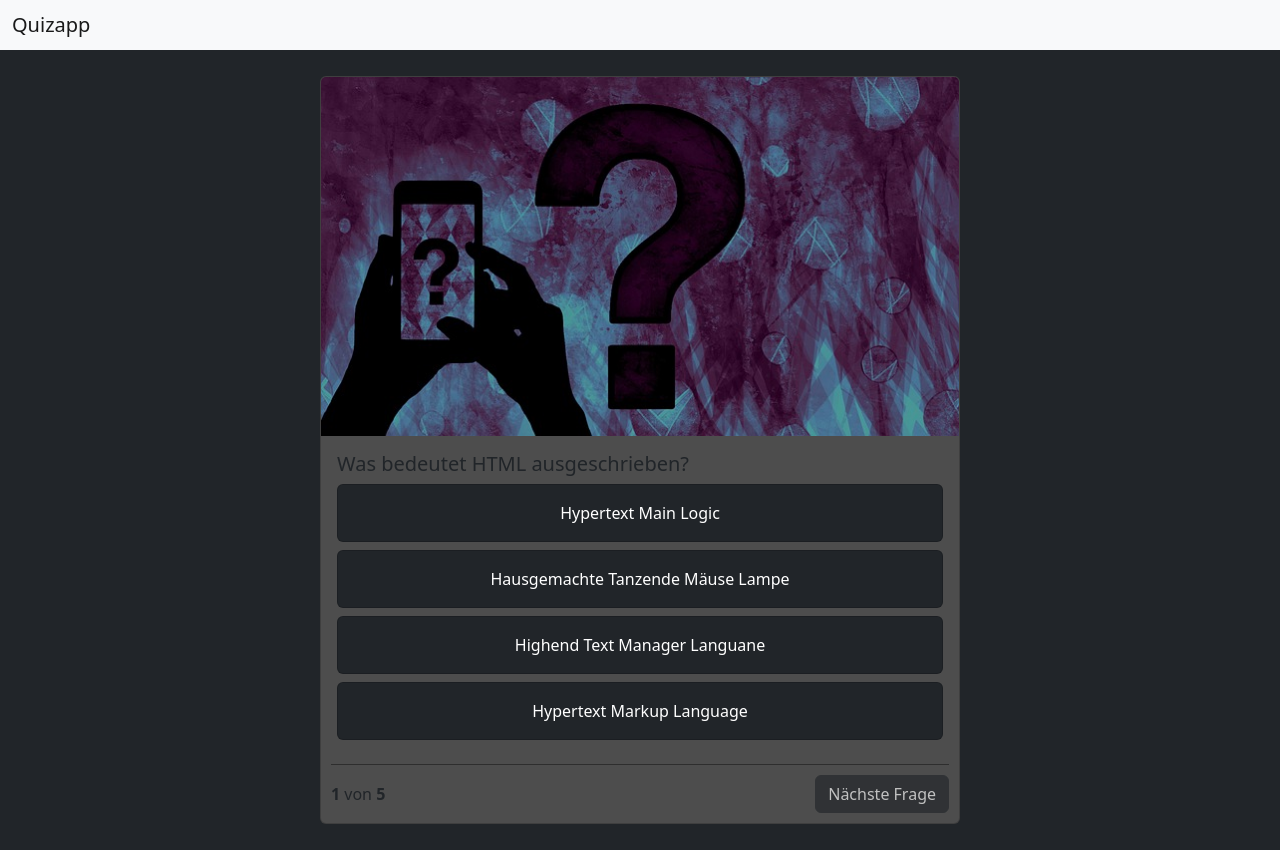
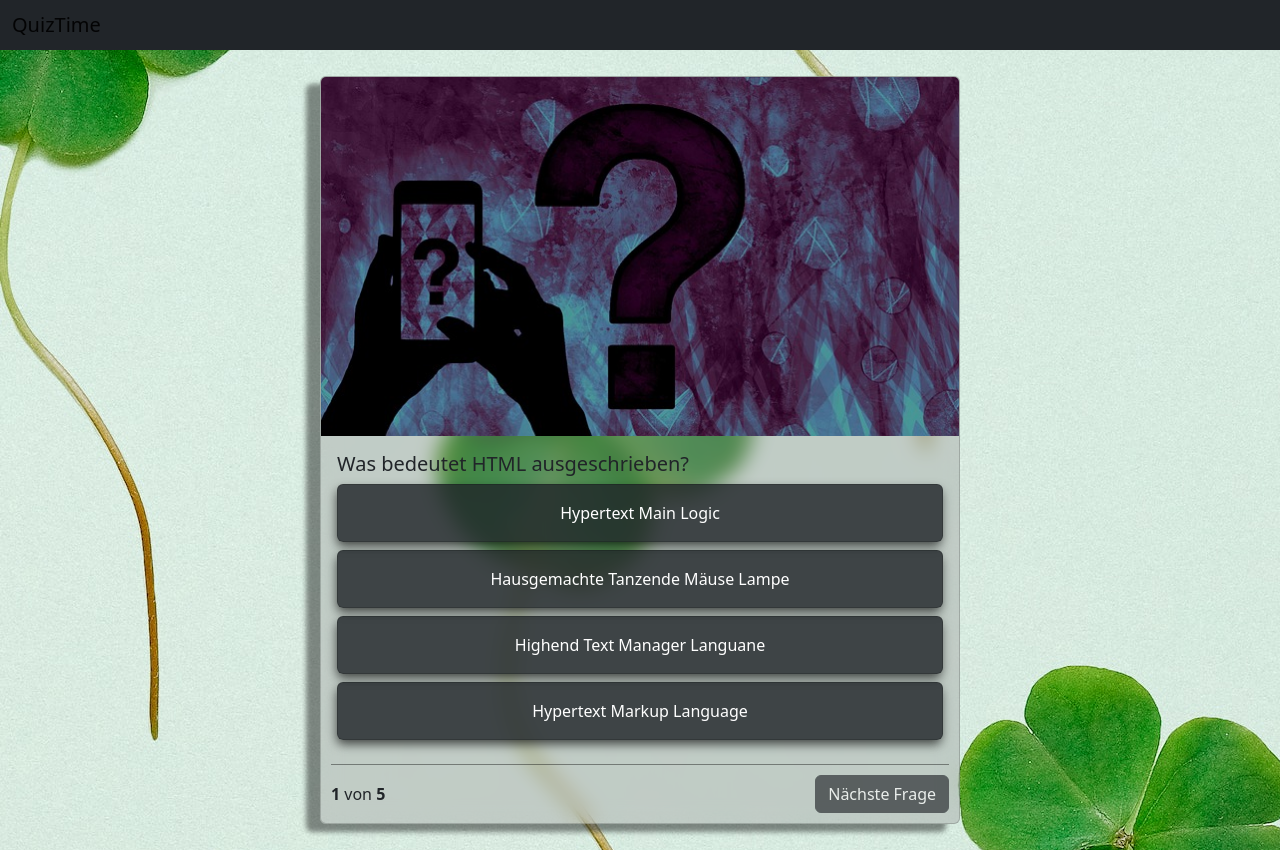
Before and after one commit to BestOfSpeck/Quizapp, a website: page index.html in a window 1280 px wide. Drawn offline with nearby package versions, Linux system fonts and the light colour scheme.

Commit message:
add some style

```diff
--- a/index.html
+++ b/index.html
@@ -13,9 +13,9 @@
 
 <body onload="init()">
 
-    <nav class="navbar bg-light">
+    <nav class="navbar bg-dark">
         <div class="container-fluid">
-            <span class="navbar-brand mb-0 h1">Quizapp</span>
+            <span class="navbar-brand mb-0 h1">QuizTime</span>
         </div>
     </nav>
 
--- a/script.js
+++ b/script.js
@@ -86,7 +86,9 @@ function answer(selection) {
 
     }
 
+
     document.getElementById('next-button').disabled = false;
+    document.getElementById(`answer_${selection}`).disabled = false;
 
 }
 
--- a/style.css
+++ b/style.css
@@ -1,13 +1,13 @@
 body {
-    background-color: #212529 !important;
+    background-image: url("img/pexels-anna.jpg");
 }
 
 .container {
     display: flex;
     align-items: center;
     justify-content: center;
-    background-color: #212529!important;
     min-height: 100vh;
+    border-radius: 20px !important;
 }
 
 .question-footer {
@@ -23,13 +23,20 @@ body {
 
 .quiz-card {
     width: 40rem;
-    background-color: #4d4d4d;
+    background-color: #9e9e9e65;
+    backdrop-filter: blur(10px);
+    box-shadow: -14px 8px 5px 0px rgba(0, 0, 0, 0.43);
+    -webkit-box-shadow: -14px 8px 5px 0px rgba(0, 0, 0, 0.43);
+    -moz-box-shadow: -14px 8px 5px 0px rgba(0, 0, 0, 0.43);
 }
 
 .reply-card {
-    background-color: #212529!important;
+    background-color: #212529d0!important;
     color: white;
     text-align: center;
+    box-shadow: -1px 5px 11px -1px rgba(0, 0, 0, 0.69);
+    -webkit-box-shadow: -1px 5px 11px -1px rgba(0, 0, 0, 0.69);
+    -moz-box-shadow: -1px 5px 11px -1px rgba(0, 0, 0, 0.69);
 }
 
 .reply-card:hover {
```
Also changed, not shown: img/background.jpg (added), img/pexels-anna.jpg (added).
